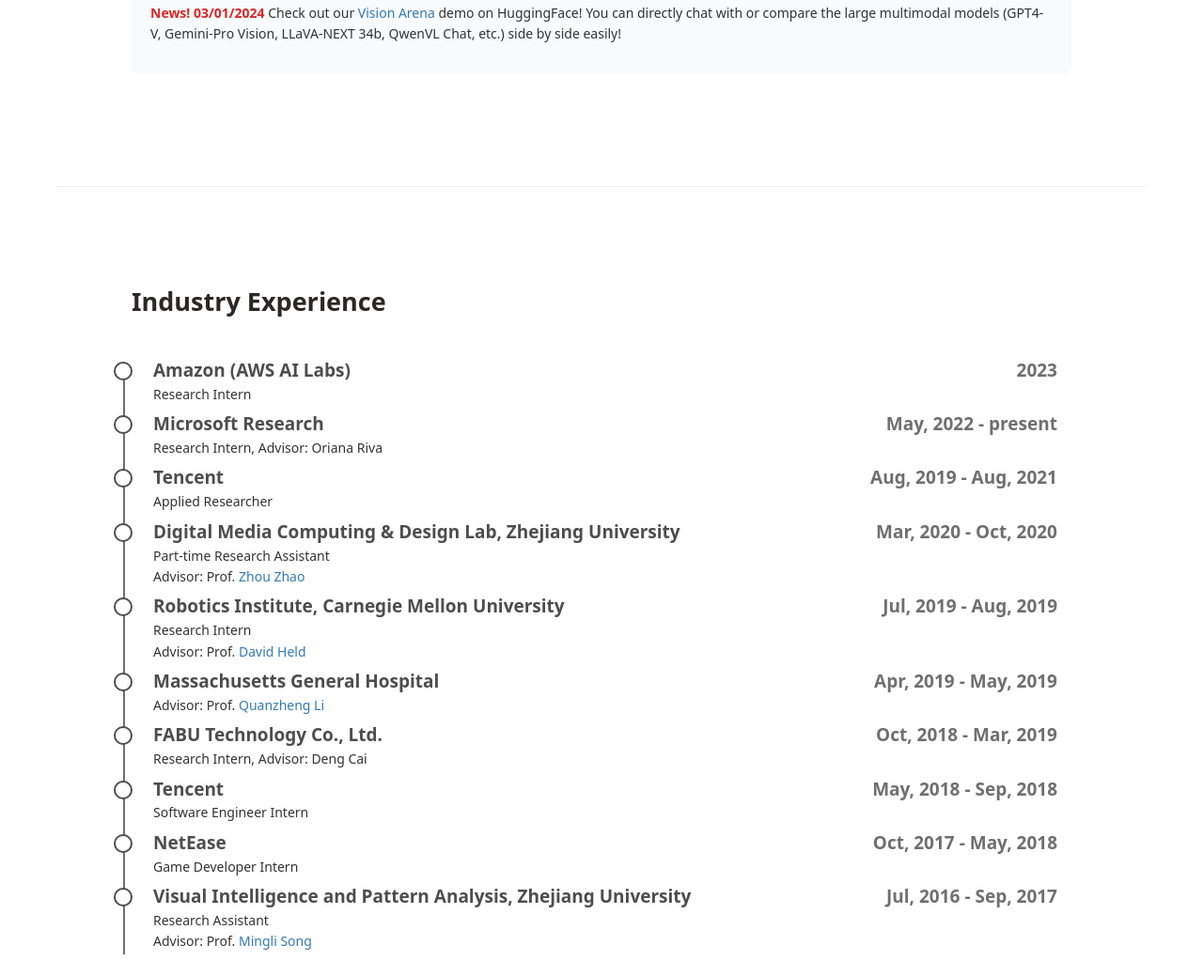
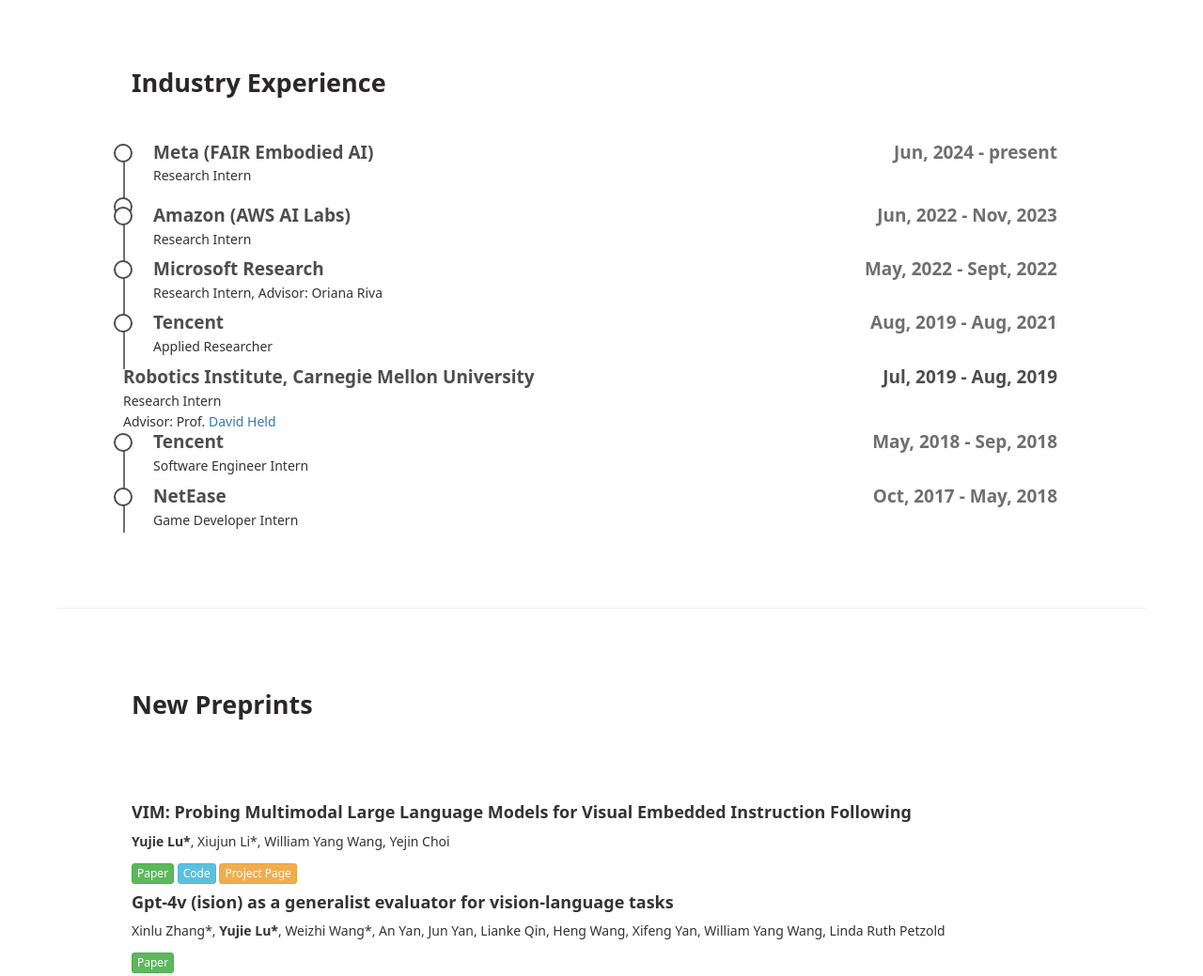
Before and after one commit to YujieLu10/YujieLu10.github.io, a plain HTML site: page index.html in a window 1280 px wide. Shown: the part 925-1964 px from the top of the page at 94% size. Drawn offline with nearby package versions, Linux system fonts and the light colour scheme.

Commit message:
Update index.html

```diff
--- a/index.html
+++ b/index.html
@@ -193,11 +193,10 @@
                 <div class="job-alert">
                     Yujie is looking for full time industry positions!
                 </div>
+	    </div>
             <div class="hero-right">
                 <img src="https://yujielu10.github.io/img/YJLme.jpg" alt="Yujie Lu">
             </div>
-
-
         </div>
 
         <div class="research-section">
@@ -347,13 +346,20 @@
             <ul class="experience-chart">
                 <li>
                 <div class="single-experience">
-                    <h4>Amazon (AWS AI Labs)<span style="float:right;margin-right:30px;"> 2023 <span></h4>
+                    <h4>Meta (FAIR Embodied AI)<span style="float:right;margin-right:30px;"> Jun, 2024 - present <span></h4>
+                    <div>Research Intern</div>
+                </div>
+                </li>
+                <li>
+                <li>
+                <div class="single-experience">
+                    <h4>Amazon (AWS AI Labs)<span style="float:right;margin-right:30px;"> Jun, 2022 - Nov, 2023 <span></h4>
                     <div>Research Intern</div>
                 </div>
                 </li>
                 <li>
                 <div class="single-experience">
-                    <h4>Microsoft Research<span style="float:right;margin-right:30px;"> May, 2022 - present<span></h4>
+                    <h4>Microsoft Research<span style="float:right;margin-right:30px;"> May, 2022 - Sept, 2022<span></h4>
                     <div>Research Intern, Advisor: Oriana Riva</div>
                 </div>
                 </li>
@@ -363,21 +369,21 @@
                     <div>Applied Researcher</div>
                 </div>
                 </li>
-                <li>
+<!--                 <li>
 		    <div class="single-experience">
 			<h4>Digital Media Computing & Design Lab, Zhejiang University <span style="float:right;margin-right:30px;">Mar, 2020 - Oct, 2020<span></h4>
 			<div>Part-time Research Assistant</div>
 			<div>Advisor: Prof. <a href="https://person.zju.edu.cn/zhaozhou">Zhou Zhao</a></div>
 		    </div>
                 </li>
-                <li>
+                <li> -->
                 <div class="single-experience">
                     <h4>Robotics Institute, Carnegie Mellon University <span style="float:right;margin-right:30px;">Jul, 2019 - Aug, 2019<span></h4>
                     <div>Research Intern</div>
                     <div>Advisor: Prof. <a href="https://davheld.github.io/">David Held</a></div>
                 </div>
                 </li>
-                <li>
+<!--                 <li>
                     <div class="single-experience">
                         <h4>Massachusetts General Hospital <span style="float:right;margin-right:30px;"> Apr, 2019 - May, 2019<span></h4>
                         <div>Advisor: Prof. <a href="https://gordon.mgh.harvard.edu/gc/people/faculty/quanzheng-li/">Quanzheng Li</a></div>
@@ -388,7 +394,7 @@
                     <h4>FABU Technology Co., Ltd.<span style="float:right;margin-right:30px;"> Oct, 2018 - Mar, 2019<span></h4>
                     <div>Research Intern, Advisor: Deng Cai</div>
                 </div>
-                </li>
+                </li> -->
                 <li>
                 <div class="single-experience">
                     <h4>Tencent <span style="float:right;margin-right:30px;"> May, 2018 - Sep, 2018<span></h4>
@@ -401,13 +407,13 @@
                     <div>Game Developer Intern</div>
                 </div>
                 </li>
-                <li>
+<!--                 <li>
                 <div class="single-experience">
                     <h4>Visual Intelligence and Pattern Analysis, Zhejiang University<span style="float:right;margin-right:30px;"> Jul, 2016 - Sep, 2017<span></h4>
                     <div>Research Assistant</div>
                     <div>Advisor: Prof. <a href="https://www.vipazoo.cn/people/songmingli.html">Mingli Song</a></div>
                 </div>
-                </li>
+                </li> -->
             </ul>
         </div>
         <div class="process-wrapper">
```
